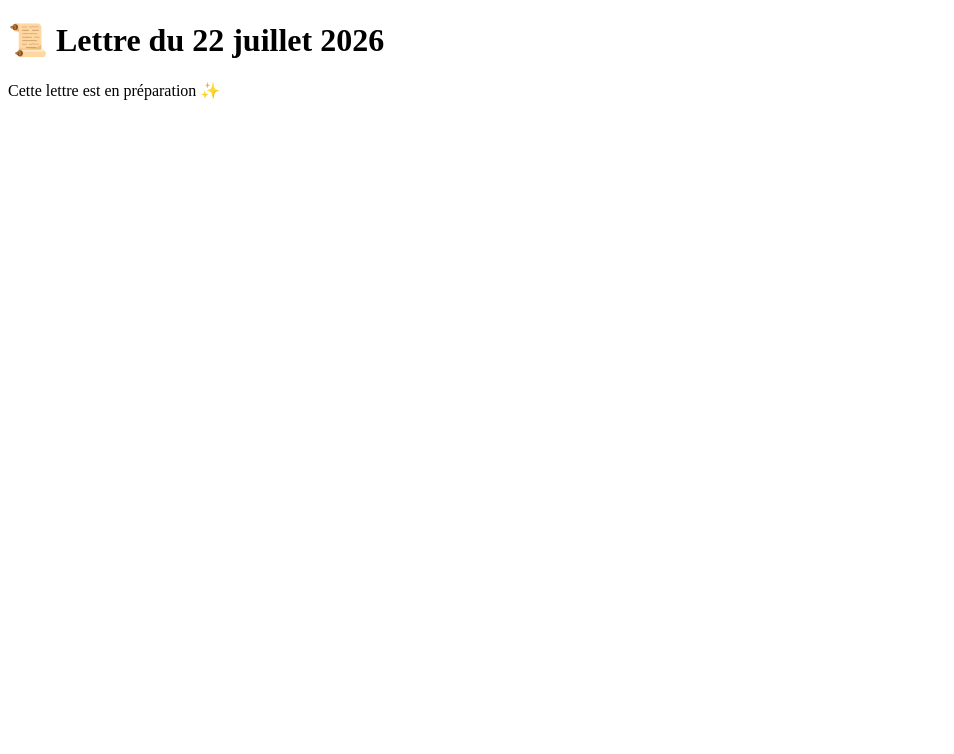
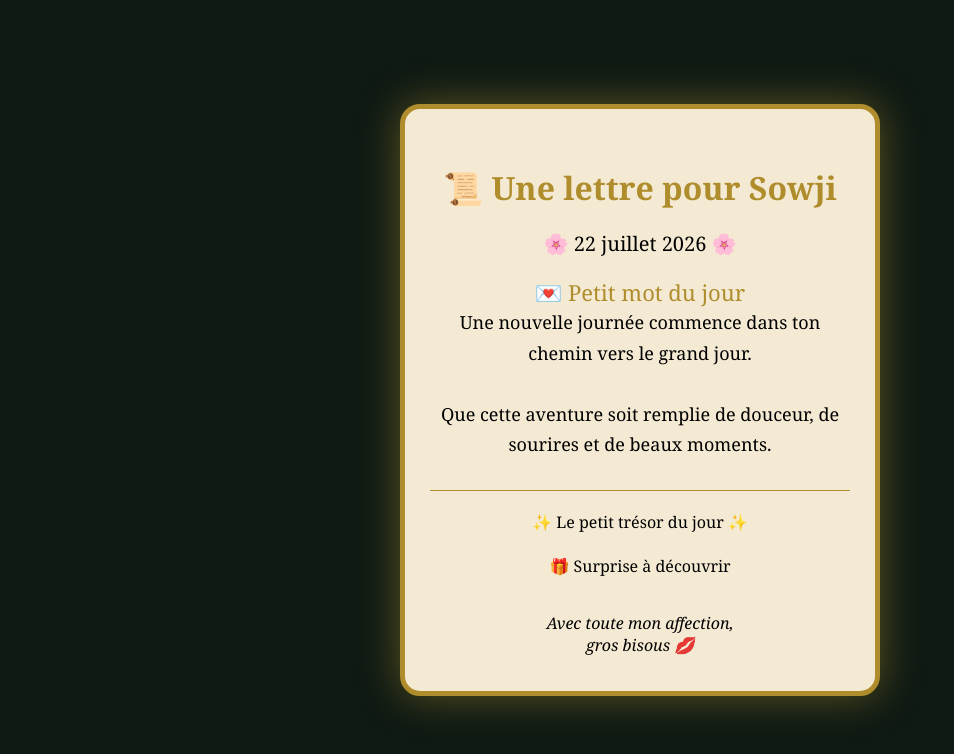
Before and after one commit to Sawa7719/sowji-grand-jour, a plain HTML site: page lettres/22-juillet.html in a window 1280 px wide. Shown: the whole page, without its empty margins (0-954 px from the left). Drawn offline with Linux system fonts and the light colour scheme.

Commit message:
Update 22-juillet.html

```diff
--- a/lettres/22-juillet.html
+++ b/lettres/22-juillet.html
@@ -1,17 +1,162 @@
 <!DOCTYPE html>
 <html lang="fr">
+
 <head>
+
 <meta charset="UTF-8">
-<title>Lettre du 22 juillet</title>
+<meta name="viewport" content="width=device-width, initial-scale=1.0">
+
+<title>Une lettre pour Sowji</title>
+
+<style>
+
+body {
+margin:0;
+min-height:100vh;
+display:flex;
+justify-content:center;
+align-items:center;
+background:#0f1a14;
+font-family:Georgia, serif;
+}
+
+
+.parchemin {
+
+width:85%;
+max-width:420px;
+
+background:#f4ead3;
+
+padding:35px 25px;
+
+border:5px solid #b08d2c;
+
+border-radius:20px;
+
+box-shadow:0 0 40px rgba(176,141,44,0.5);
+
+text-align:center;
+
+animation:ouvrir 2s ease;
+
+}
+
+
+@keyframes ouvrir {
+
+0% {
+transform:scaleY(0);
+opacity:0;
+}
+
+100% {
+transform:scaleY(1);
+opacity:1;
+}
+
+}
+
+
+h1 {
+color:#b08d2c;
+}
+
+
+.date {
+font-size:20px;
+margin:20px;
+}
+
+
+.titre {
+color:#b08d2c;
+font-size:22px;
+}
+
+
+.lettre {
+font-size:18px;
+line-height:1.7;
+}
+
+
+.tresor {
+
+margin-top:30px;
+padding-top:20px;
+border-top:1px solid #b08d2c;
+
+}
+
+
+.signature {
+
+margin-top:35px;
+font-style:italic;
+
+}
+
+</style>
+
 </head>
+
 
 <body>
 
-<h1>📜 Lettre du 22 juillet 2026</h1>
 
-<p>
-Cette lettre est en préparation ✨
-</p>
+<div class="parchemin">
+
+
+<h1>📜 Une lettre pour Sowji</h1>
+
+
+<div class="date">
+
+🌸 22 juillet 2026 🌸
+
+</div>
+
+
+<div class="titre">
+
+💌 Petit mot du jour
+
+</div>
+
+
+<div class="lettre">
+
+Une nouvelle journée commence dans ton chemin vers le grand jour.
+
+<br><br>
+
+Que cette aventure soit remplie de douceur, de sourires et de beaux moments.
+
+</div>
+
+
+<div class="tresor">
+
+✨ Le petit trésor du jour ✨
+
+<br><br>
+
+🎁 Surprise à découvrir
+
+</div>
+
+
+<div class="signature">
+
+Avec toute mon affection,<br>
+gros bisous 💋
+
+</div>
+
+
+</div>
+
 
 </body>
 
```
